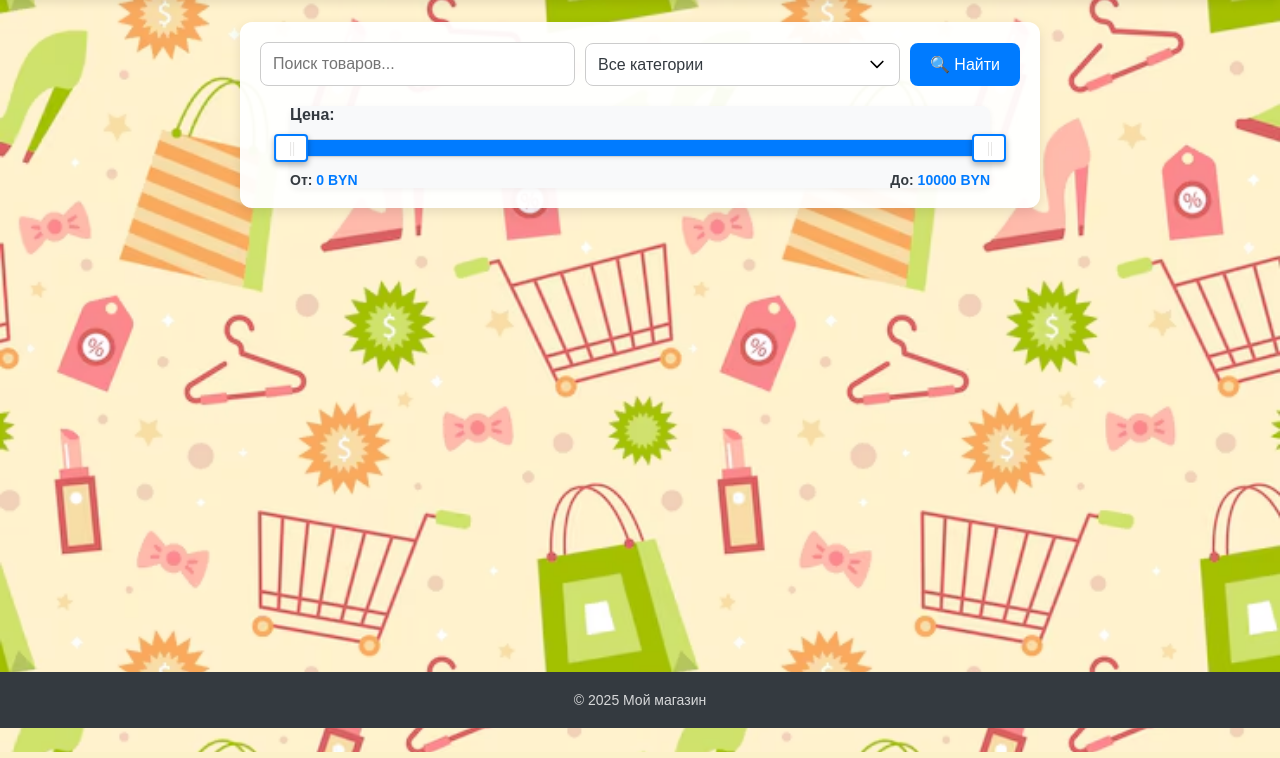
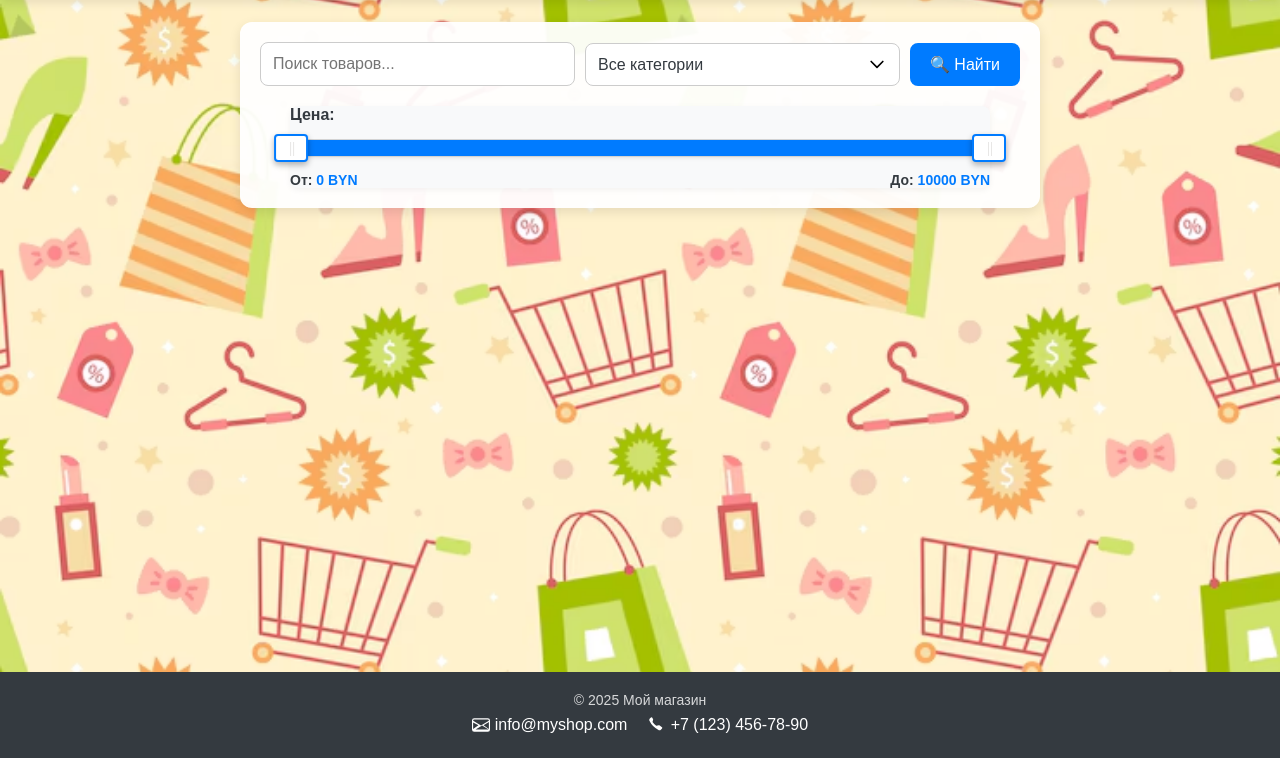
Before and after one commit to saxareg/marketplace-django-B-, a Django app: page /products/ in a window 1280 px wide. Shown: the part 48-806 px from the top of the page. Run offline with Django 4.2, Linux system fonts and the light colour scheme; data that the repository does not hold is empty; parts of the project's set-up code (start-up, migrations or seed data) failed here and were passed over; some libraries are stand-ins or nearby versions.

Commit message:
contacts

```diff
--- a/project/templates/base.html
+++ b/project/templates/base.html
@@ -41,12 +41,26 @@
 
     <main>
         {% block content %}
-        <!-- Контент страницы будет вставляться сюда -->
         {% endblock %}
     </main>
 
     <footer>
         <p>&copy; 2025 Мой магазин</p>
+        <div style="margin-top: 0.5rem;">
+            <a href="mailto:marketplace.diplom@gmail.com" style="color: white; margin-right: 1rem; text-decoration: none; display: inline-flex; align-items: center;">
+                <svg xmlns="http://www.w3.org/2000/svg" width="18" height="18" fill="currentColor" viewBox="0 0 16 16" style="margin-right: 0.3rem;">
+                    <path d="M0 4a2 2 0 012-2h12a2 2 0 012 2v8a2 2 0 01-2 2H2a2 2 0 01-2-2V4zm2-1a1 1 0 00-1 1v.217l7 4.2 7-4.2V4a1 1 0 00-1-1H2zm13 2.383l-4.708 2.826L15 11.5v-6.117zM14.8 12l-5.8-3.483L3.2 12H14.8zM1 11.5l4.708-3.29L1 5.883v5.617z"/>
+                </svg>
+                info@myshop.com
+            </a>
+            <a href="tel:+375447348841" style="color: white; text-decoration: none; display: inline-flex; align-items: center;">
+                <svg xmlns="http://www.w3.org/2000/svg" width="18" height="18" fill="currentColor" viewBox="0 0 16 16" style="margin-right: 0.3rem;">
+                    <path d="M3.654 1.328a.678.678 0 00-1.015-.063L1.605 2.3c-.483.484-.661 1.169-.45 1.77a17.568 17.568 0 008.516 8.516c.6.211 1.286.034 1.77-.45l1.035-1.034a.678.678 0 00-.063-1.015l-2.307-1.794a.678.678 0 00-.58-.122l-2.19.547a12.745 12.745 0 01-3.32-3.32l.548-2.19a.678.678 0 00-.122-.58L3.654 1.328z"/>
+                </svg>
+                +7 (123) 456-78-90
+            </a>
+        </div>
     </footer>
+
 </body>
 </html>
```
